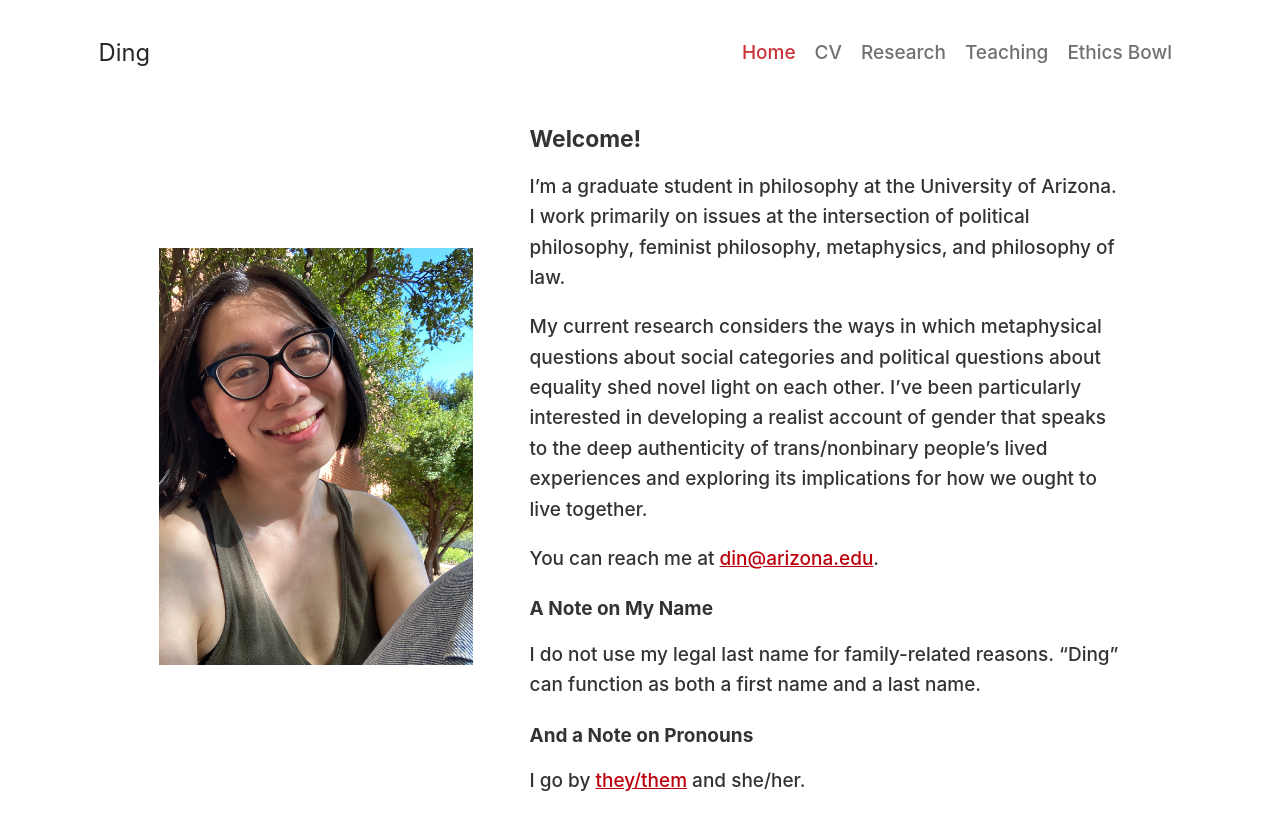
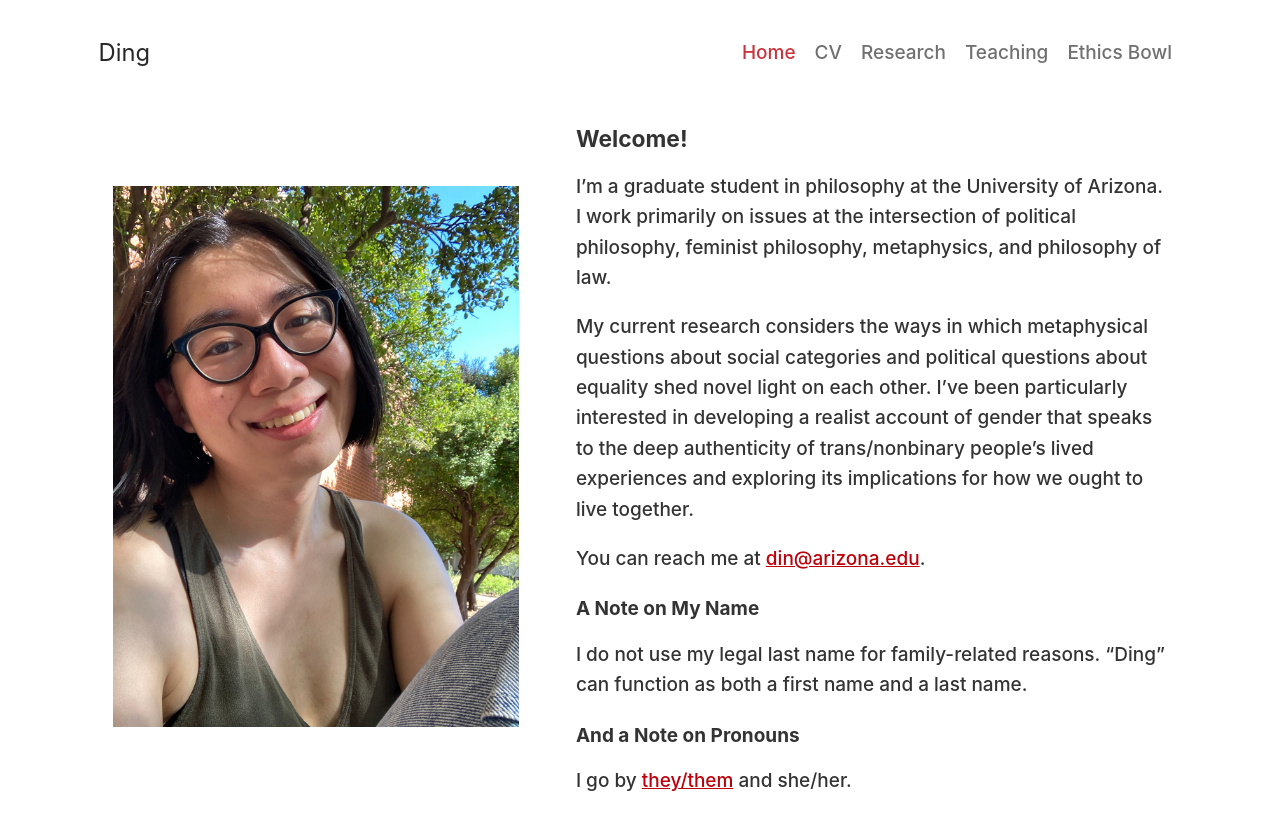
Before and after one commit to dingherself/dingherself.github.io, a Jekyll site: the page built from index.html, in a window 1280 px wide. Shown: the top 830 px of the page. Built offline with Jekyll 4.4.1, drawn with Linux system fonts in a browser that asks for light colours; nearby versions of some CDN libraries; some web fonts are replaced.

Commit message:
improve homepage layout

```diff
--- a/_layouts/home.html
+++ b/_layouts/home.html
@@ -30,13 +30,13 @@
     <div class="container px-4">
       <div class="row justify-content-center align-items-center gx-5">
         {%- if page.headerpicurl -%}
-        <div class="col-11 col-md-7 col-lg-5 col-xl-4">
-        <p><a href="{{ page.headerpicurl | prepend: site.baseurl }}"><img class="img-fluid mt-2 float-left" src="{{ page.headerpicurl | prepend: site.baseurl }}" alt="{{ page.headerpicalt }}"></a></p>
+        <div class="col-12 col-md-7 col-lg-5 col-xxl-4">
+          <p style="text-align:center;"><a href="{{ page.headerpicurl | prepend: site.baseurl }}"><img class="img-fluid mt-2 float-left" src="{{ page.headerpicurl | prepend: site.baseurl }}" alt="{{ page.headerpicalt }}"></a></p>
           {%- if page.headerpictext -%}
-            <p style="color: #777; margin-top: -0.5rem;"><small>{{ page.headerpictext }}</small></p>
+            <p style="text-align:center; color: #777; margin-top: -0.5rem;"><small>{{ page.headerpictext }}</small></p>
           {%- endif -%}
         </div>
-        <div class="col-12 col-lg-7 col-xxl-7">
+        <div class="col-12 col-lg-7">
       {%- else -%}
         <div class="col-12 col-md-10 col-xxl-9">
       {%- endif -%}
--- a/assets/ding.scss
+++ b/assets/ding.scss
@@ -147,3 +147,8 @@ h5, .h5 {
 h6, .h6 {
   font-weight: 500;
 }
+
+.gx-6 {
+  --bs-gutter-x: 4.5rem !important;
+  --bs-gutter-y: 4.5rem !important;
+}
```
